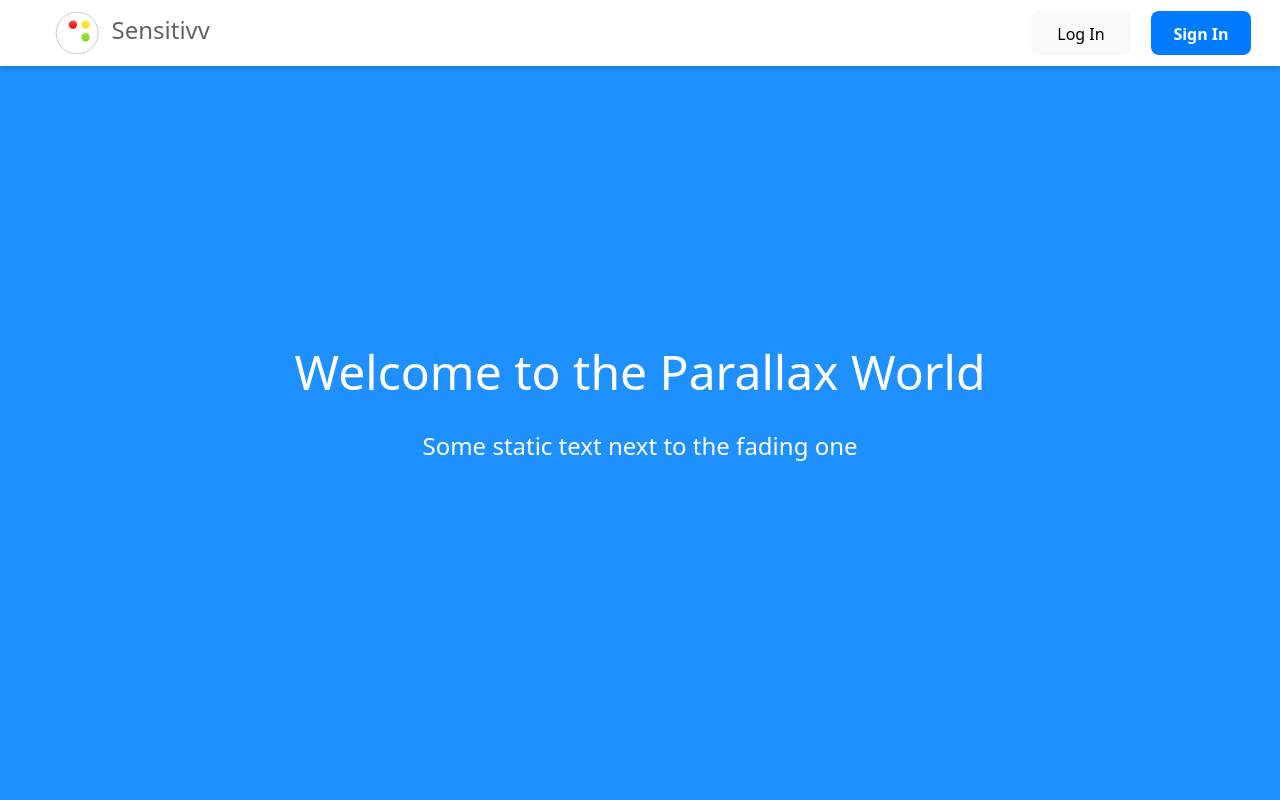
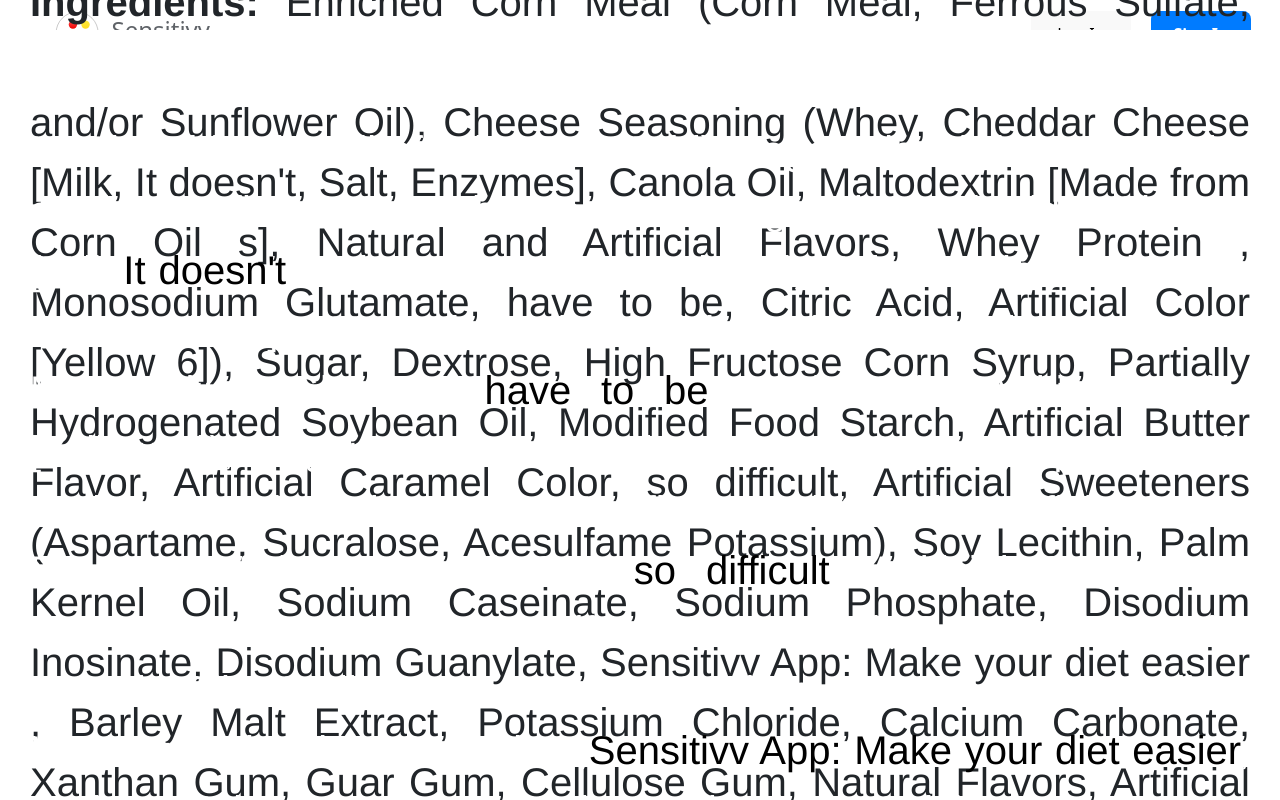
Before and after one commit to gguevara112/cloudtest-Sensitivv, a React (Vite) app: page / in a window 1280 px wide. Shown: the top 800 px of the page. Built offline with nearby package versions, Linux system fonts and the light colour scheme.

Commit message:
almost landing
pucha lamentablemente no logro darle al palo de poder poner una lista de ingredientes, y que lentamente se degrade la letra de los ingredientes y solo quede el slogan de la marca. muy dificil

```diff
--- a/src/pages/LandingPage.css
+++ b/src/pages/LandingPage.css
@@ -3,3 +3,50 @@
     border:2px solid black;
     background-color: aqua;
 }
+
+.innnninnnkk{
+    position: relative;
+    height: 300vh;
+    scrollbar-width: none; /* Ocultar barra de desplazamiento en Firefox */
+}
+
+
+.aosdifasdifjasdl3 {
+    background-color: #f9f9f9; /* Azul brillante */
+    text-align: left;
+    align-items: left ;
+    padding: 20px 60px;
+    font-family: Helvetica, Arial, sans-serif;
+  }
+
+  .aosdifasdifjasdl3 p {
+    margin: 0;
+    font-size: 1rem;
+  }
+
+  .footer-links {
+    list-style: none;
+    padding: 0;
+    margin: 10px 0 0;
+    display: flex;
+    justify-content: center;
+    gap: 15px;
+    max-width: 700px;
+    color:black;
+  }
+
+  .footer-links li {
+    display: inline;
+    color:black;
+  }
+
+  .footer-links a {
+
+    text-decoration: none;
+    font-size: 0.9rem;
+    transition: color 0.3s ease;
+  }
+
+  .footer-links a:hover {
+    color: #00b7ff; /* Amarillo brillante al pasar el cursor */
+  }
--- a/src/pages/LandingPage.jsx
+++ b/src/pages/LandingPage.jsx
@@ -16,7 +16,7 @@
   const isVisible = scrollYProgress.to((val) => (val < 0.66 ? 1 : 0));
 
   return (
-    <div style={{ position: 'relative', height: '300vh', scrollbarWidth: 'none' }}>
+    <div className='innnninnnkk' >
       <Header />
 
 <div
@@ -28,38 +28,110 @@
     textAlign: 'center',
   }}
 >
+  {/* Contenedor para ambos textos */}
+  <div
+    style={{
+      position: 'relative', // Permite el posicionamiento absoluto de los hijos
+      width: '100%', // Asegura que el contenedor ocupe el espacio necesario
+      height: '100%',
+
+    }}
+  >
+    {/* Texto principal */}
     <animated.div
   style={{
     ...fadeStyle,
-            fontSize: '3rem',
-            color: 'white',
+    fontFamily: 'Helvetica',
+    fontSize: '40px',
+    position: 'absolute', // Posiciona el texto en el mismo espacio que el otro
+    top: 0,
+
+    left: 0,
+    backgroundColor: '#FFFFFF',
+    width: '100%',
+    height: '100%',
+    display: 'flex',
+    justifyContent: 'center',
+    alignItems: 'center',
+    padding:"30px",
+    textAlign: 'justify',
   }}
 >
-          Welcome to the Parallax World
+  <p>
+
+
+  <span style={{ fontWeight: 'bold' }}>Ingredients:  </span>Enriched Corn Meal (Corn Meal, Ferrous Sulfate, Niacin, Thiamin, Riboflavin, Folic Acid), Vegetable Oil (Corn, Canola, and/or Sunflower Oil), Cheese Seasoning (Whey, Cheddar Cheese [Milk,  It doesn't, Salt, Enzymes], Canola Oil, Maltodextrin [Made from Corn Oil s], Natural and Artificial Flavors, Whey Protein , Monosodium Glutamate, have to be, Citric Acid, Artificial Color [Yellow 6]), Sugar, Dextrose, High Fructose Corn Syrup, Partially Hydrogenated Soybean Oil, Modified Food Starch, Artificial Butter Flavor, Artificial Caramel Color,  so difficult, Artificial Sweeteners (Aspartame, Sucralose, Acesulfame Potassium), Soy Lecithin, Palm Kernel Oil, Sodium Caseinate, Sodium Phosphate, Disodium Inosinate, Disodium Guanylate, Sensitivv App: Make your diet easier , Barley Malt Extract, Potassium Chloride, Calcium Carbonate, Xanthan Gum, Guar Gum, Cellulose Gum, Natural Flavors, Artificial Flavors, Gelatin, Corn Syrup Solids, Salt.
+
+
+
+
+  </p>
 </animated.div>
 
-        {/* Texto dinámico con visibilidad basada en scroll */}
+
+    {/* Texto secundario */}
+
+
         <animated.div
         style={{
           opacity: isVisible,
           display: isVisible.to((value) => (value === 0 ? 'none' : 'block')),
-            color: 'white',
-            fontSize: '1.5rem',
-            marginTop: '20px',
+          fontFamily: 'Helvetica',
+          fontSize: '40px',
+          position: 'absolute', // También está sobrepuesto
+          backgroundColor: '#FFFFFF',
+          top: 0,
+          left: 0,
+          width: '100%',
+          height: '100%',
+          marginTop: '-370px',
+          justifyContent: 'center',
+          alignItems: 'center',
+          padding:"30px",
+          textAlign: 'justify',
         }}
       >
-          Some static text next to the fading one
+
+        <p>
+  <span style={{ fontWeight: 'bold' , color: '#FFFFFF' }}>Ingredients:</span>
+<span style={{ color: '#FFFFFF' }}>
+  Enriched Corn Meal (Corn Meal, Ferrous Sulfate, Niacin, Thiamin, Riboflavin, Folic Acid), Vegetable Oil (Corn, Canola, and/or Sunflower Oil), Cheese Seasoning (Whey, Cheddar Cheese [Milk,
+</span>
+<span style={{ color: '#000000' }}>It doesn't</span>
+<span style={{ color: '#FFFFFF' }}>, Salt, Enzymes], Canola Oil, Maltodextrin [Made from Corn Oil s], Natural and Artificial Flavors, Whey Protein, Monosodium Glutamate,</span>
+<span style={{ color: '#000000' }}>have to be</span>
+<span style={{ color: '#FFFFFF' }}>, Citric Acid, Artificial Color [Yellow 6]), Sugar, Dextrose, High Fructose Corn Syrup, Partially Hydrogenated Soybean Oil, Modified Food Starch, Artificial Butter Flavor, Artificial Caramel Color,</span>
+<span style={{ color: '#000000' }}>so difficult</span>
+<span style={{ color: '#FFFFFF' }}>, Artificial Sweeteners (Aspartame, Sucralose, Acesulfame Potassium), Soy Lecithin, Palm Kernel Oil, Sodium Caseinate, Sodium Phosphate, Disodium Inosinate, Disodium Guanylate,</span>
+<span style={{ color: '#000000' }}>Sensitivv App: Make your diet easier</span>
+<span style={{ color: '#FFFFFF' }}>, Barley Malt Extract, Potassium Chloride, Calcium Carbonate, Xanthan Gum, Guar Gum, Cellulose Gum, Natural Flavors, Artificial Flavors, Gelatin, Corn Syrup Solids, Salt.</span>
+
+
+  </p>
     </animated.div>
   </div>
+</div>
 
-      <div style={{ height: '100vh', backgroundColor: '#1E90FF' }} />
-      <div style={{ height: '100vh', backgroundColor: '#FFD700' }} />
+
+      <div style={{ height: '100vh', backgroundColor: '#FFFFFF' }} />
+      <div style={{ height: '100vh', backgroundColor: '#FFFFFF' }} />
       <div style={{ height: '100vh', backgroundColor: '#FFFFFF' }}>
         <p style={{ textAlign: 'center', marginTop: '50px', fontSize: '1.5rem' }}>
           Some text below 920px
         </p>
         <div className="aosdifasdifjasdl">sdf</div>
       </div>
+      <div className="aosdifasdifjasdl3">
+  <p>© 2024 - Sensitivv. Todos los derechos reservados.</p>
+  <ul className="footer-links">
+    <li>Acerca de</li>
+    <li>Privacidad</li>
+    <li>Contacto</li>
+    <li>Soporte</li>
+
+  </ul>
+</div>
+
     </div>
   );
 };
```
Lines whose indentation alone changed are shown as unchanged.
